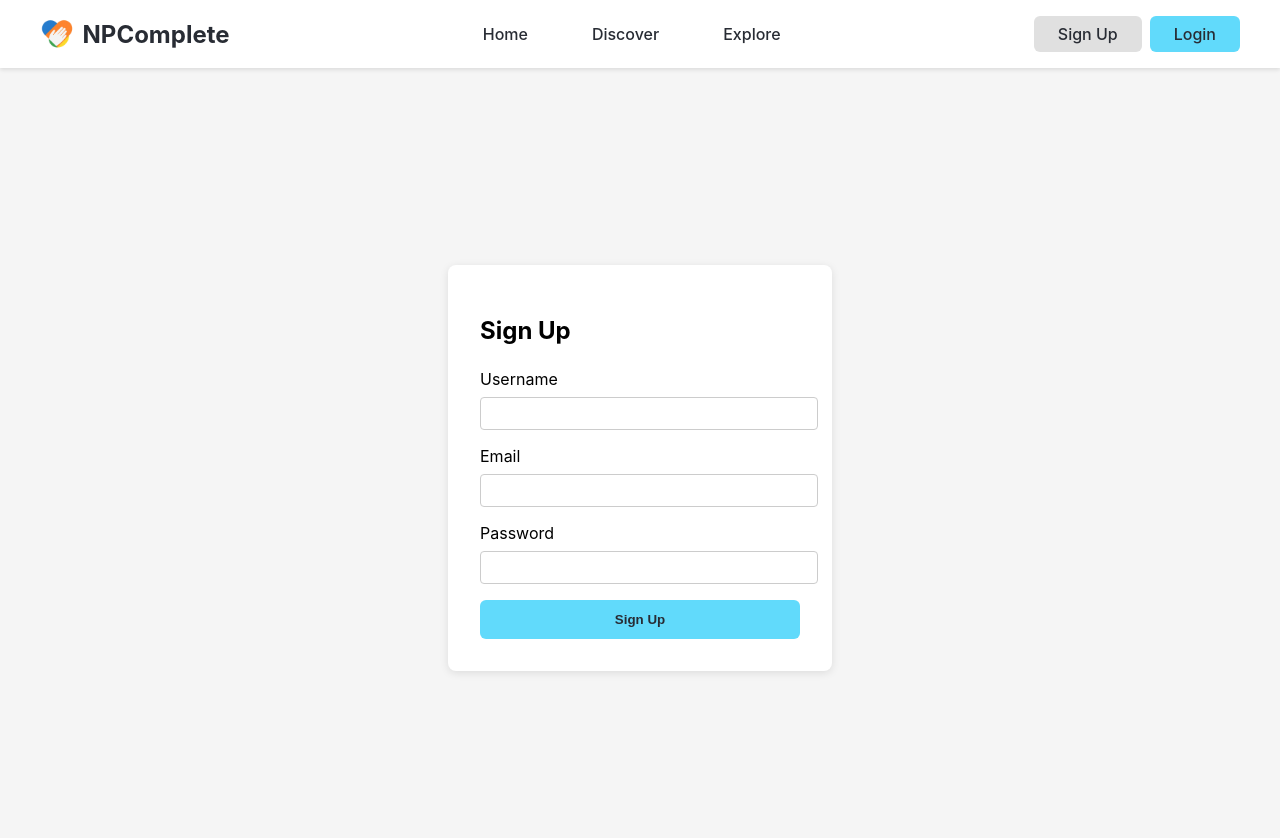
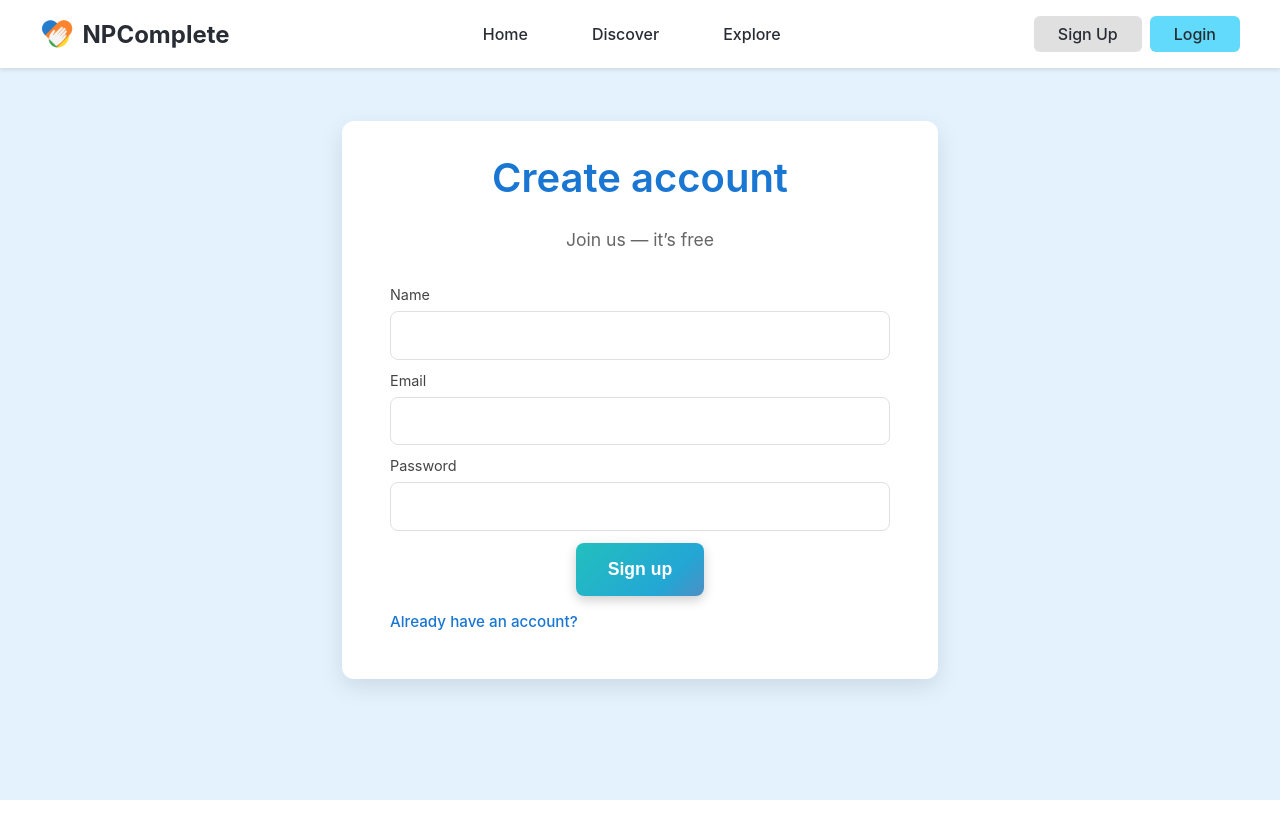
Before and after one commit to prapul-arumilli/NP-Complete, a React (Create React App) app in the folder npcomplete/: page /signup in a window 1280 px wide. Shown: the top 838 px of the page. After the commit the page ends 800 px from the top, so only its background shows below. Built offline with nearby package versions, Linux system fonts and the light colour scheme.

Commit message:
created auth.css for updated css for login/singup

```diff
--- /dev/null
+++ b/npcomplete/src/pages/Auth.css
@@ -0,0 +1,170 @@
+/* ...existing code... */
+.auth-page {
+  position: fixed;
+  top: 0;
+  left: 0;
+  width: 100%;
+  height: 100vh;
+  background-color: #e3f2fd;
+  padding: 0;
+  margin: 0;
+  display: flex;
+  align-items: center;
+  justify-content: center;
+  z-index: 1;
+}
+
+.auth-container {
+  width: 100%;
+  max-width: 1200px;
+  padding: 2rem;
+  display: flex;
+  align-items: center;
+  justify-content: center;
+  z-index: 2;
+}
+
+.auth-card {
+  background: white;
+  border-radius: 12px;
+  padding: 3rem;
+  box-shadow: 0 8px 24px rgba(0, 0, 0, 0.1);
+  text-align: center;
+  max-width: 500px;
+  width: 100%;
+  position: relative;
+}
+
+.reset-button {
+  position: absolute;
+  top: 1rem;
+  right: 1rem;
+  background: #f44336;
+  color: white;
+  border: none;
+  border-radius: 50%;
+  width: 2.5rem;
+  height: 2.5rem;
+  font-size: 1.5rem;
+  font-weight: bold;
+  cursor: pointer;
+  display: flex;
+  align-items: center;
+  justify-content: center;
+  transition: all 0.3s ease;
+  box-shadow: 0 2px 8px rgba(244, 67, 54, 0.3);
+}
+
+.reset-button::before {
+  content: '↻';
+  display: inline-block;
+  transition: transform 0.6s ease-in-out;
+}
+
+.reset-button:hover {
+  background: #d32f2f;
+  transform: scale(1.1);
+  box-shadow: 0 4px 12px rgba(244, 67, 54, 0.4);
+}
+
+.reset-button:hover::before {
+  transform: rotate(360deg);
+}
+
+.auth-card h1 {
+  color: #1976d2;
+  margin-bottom: 1.5rem;
+  margin-top: -1rem;
+  font-size: 2.5rem;
+  font-weight: 600;
+}
+
+.auth-card p {
+  color: #666;
+  font-size: 1.1rem;
+  line-height: 1.6;
+  margin: 0 0 2rem 0;
+}
+
+.submit-button {
+  background: linear-gradient(-45deg, #ee7752, #e73c7e, #23a6d5, #23d5ab);
+  background-size: 400% 400%;
+  animation: rainbow 3s ease infinite;
+  color: white;
+  border: none;
+  padding: 1rem 2rem;
+  border-radius: 8px;
+  font-size: 1.1rem;
+  font-weight: 600;
+  cursor: pointer;
+  transition: transform 0.2s ease, box-shadow 0.2s ease;
+  box-shadow: 0 4px 12px rgba(0, 0, 0, 0.2);
+}
+
+.submit-button:hover {
+  transform: translateY(-2px);
+  box-shadow: 0 6px 16px rgba(0, 0, 0, 0.3);
+}
+
+@keyframes rainbow {
+  0% { background-position: 0% 50%; }
+  50% { background-position: 100% 50%; }
+  100% { background-position: 0% 50%; }
+}
+
+/* Form field styles */
+.form-row {
+  display: flex;
+  flex-direction: column;
+  gap: 0.5rem;
+  margin: 0.75rem 0;
+  text-align: left;
+}
+
+.form-row label {
+  font-size: 0.9rem;
+  color: #444;
+}
+
+.form-row input,
+.form-row select,
+.form-row textarea {
+  padding: 0.9rem 1rem;
+  border: 1px solid #e0e0e0;
+  border-radius: 8px;
+  font-size: 1rem;
+  outline: none;
+  transition: border-color 0.2s ease, box-shadow 0.2s ease;
+}
+
+.form-row input:focus,
+.form-row select:focus,
+.form-row textarea:focus {
+  border-color: #1976d2;
+  box-shadow: 0 4px 8px rgba(25,118,210,0.08);
+}
+
+/* Navigation / helper links */
+.auth-help {
+  margin-top: 1rem;
+  font-size: 0.95rem;
+  color: #666;
+  display: flex;
+  justify-content: space-between;
+  align-items: center;
+  gap: 1rem;
+}
+
+.auth-help a {
+  color: #1976d2;
+  text-decoration: none;
+  font-weight: 500;
+}
+
+/* Small screens */
+@media (max-width: 768px) {
+  .auth-container { padding: 1rem; }
+  .auth-card { padding: 2rem; margin: 1rem; }
+  .auth-card h1 { font-size: 2rem; }
+  .auth-card p { font-size: 1rem; }
+}
--- a/npcomplete/src/pages/Login.js
+++ b/npcomplete/src/pages/Login.js
@@ -1,32 +1,38 @@
+// ...existing code...
 import React from "react";
 import { Link } from "react-router-dom";
+import "./Auth.css";
 
 function Login() {
   return (
-    <div className="login-container" style={{ minHeight: "100vh", display: "flex", alignItems: "center", justifyContent: "center", background: "#f5f5f5" }}>
-      <div style={{ background: "white", padding: "2rem", borderRadius: "8px", boxShadow: "0 2px 8px rgba(0,0,0,0.1)", minWidth: "320px" }}>
-        <h2 style={{ marginBottom: "1.5rem" }}>Login</h2>
+    <div className="auth-page">
+      <div className="auth-container">
+        <div className="auth-card">
+          <h1>Login</h1>
+          <p>Sign in to continue</p>
           <form>
-          <div style={{ marginBottom: "1rem" }}>
-            <label htmlFor="username" style={{ display: "block", marginBottom: "0.5rem" }}>Username</label>
-            <input type="text" id="username" name="username" style={{ width: "100%", padding: "0.5rem", borderRadius: "4px", border: "1px solid #ccc" }} />
+            <div className="form-row">
+              <label htmlFor="username">Username</label>
+              <input type="text" id="username" name="username" />
             </div>
-          <div style={{ marginBottom: "1rem" }}>
-            <label htmlFor="password" style={{ display: "block", marginBottom: "0.5rem" }}>Password</label>
-            <input type="password" id="password" name="password" style={{ width: "100%", padding: "0.5rem", borderRadius: "4px", border: "1px solid #ccc" }} />
+            <div className="form-row">
+              <label htmlFor="password">Password</label>
+              <input type="password" id="password" name="password" />
             </div>
-          <button type="submit" style={{ width: "100%", padding: "0.75rem", background: "#61dafb", color: "#282c34", border: "none", borderRadius: "6px", fontWeight: "bold", cursor: "pointer" }}>
+            <button type="submit" className="submit-button">
               Login
             </button>
-  {/* End of form and signup link */}
-        <div style={{ marginTop: "1.5rem", textAlign: "center" }}>
-          <span style={{ fontSize: "0.95rem" }}>No Account? </span>
-          <Link to="/signup" style={{ color: "#1976d2", textDecoration: "underline", fontWeight: "bold" }}>Sign Up</Link>
+
+            <div className="auth-help">
+              <span>No Account?</span>
+              <Link to="/signup">Sign Up</Link>
             </div>
           </form>
+        </div>
       </div>
     </div>
   );
 }
 
 export default Login;
+// ...existing code...
--- a/npcomplete/src/pages/Signup.js
+++ b/npcomplete/src/pages/Signup.js
@@ -1,30 +1,32 @@
-import React from "react";
+// ...existing code...
+import './Auth.css';
 
-function Signup() {
+export default function Signup() {
   return (
-    <div className="signup-container" style={{ minHeight: "100vh", display: "flex", alignItems: "center", justifyContent: "center", background: "#f5f5f5" }}>
-      <div style={{ background: "white", padding: "2rem", borderRadius: "8px", boxShadow: "0 2px 8px rgba(0,0,0,0.1)", minWidth: "320px" }}>
-        <h2 style={{ marginBottom: "1.5rem" }}>Sign Up</h2>
-        <form>
-          <div style={{ marginBottom: "1rem" }}>
-            <label htmlFor="username" style={{ display: "block", marginBottom: "0.5rem" }}>Username</label>
-            <input type="text" id="username" name="username" style={{ width: "100%", padding: "0.5rem", borderRadius: "4px", border: "1px solid #ccc" }} />
+    <div className="auth-page">
+      <div className="auth-container">
+        <div className="auth-card">
+          <h1>Create account</h1>
+          <p>Join us — it’s free</p>
+          <div className="form-row">
+            <label>Name</label>
+            <input type="text" />
           </div>
-          <div style={{ marginBottom: "1rem" }}>
-            <label htmlFor="email" style={{ display: "block", marginBottom: "0.5rem" }}>Email</label>
-            <input type="email" id="email" name="email" style={{ width: "100%", padding: "0.5rem", borderRadius: "4px", border: "1px solid #ccc" }} />
+          <div className="form-row">
+            <label>Email</label>
+            <input type="email" />
           </div>
-          <div style={{ marginBottom: "1rem" }}>
-            <label htmlFor="password" style={{ display: "block", marginBottom: "0.5rem" }}>Password</label>
-            <input type="password" id="password" name="password" style={{ width: "100%", padding: "0.5rem", borderRadius: "4px", border: "1px solid #ccc" }} />
+          <div className="form-row">
+            <label>Password</label>
+            <input type="password" />
           </div>
-          <button type="submit" style={{ width: "100%", padding: "0.75rem", background: "#61dafb", color: "#282c34", border: "none", borderRadius: "6px", fontWeight: "bold", cursor: "pointer" }}>
-            Sign Up
-          </button>
-        </form>
+          <button className="submit-button">Sign up</button>
+          <div className="auth-help">
+            <a href="/login">Already have an account?</a>
+          </div>
+        </div>
       </div>
     </div>
   );
 }
-
-export default Signup;
+// ...existing code...
```
Lines whose indentation alone changed are shown as unchanged.
